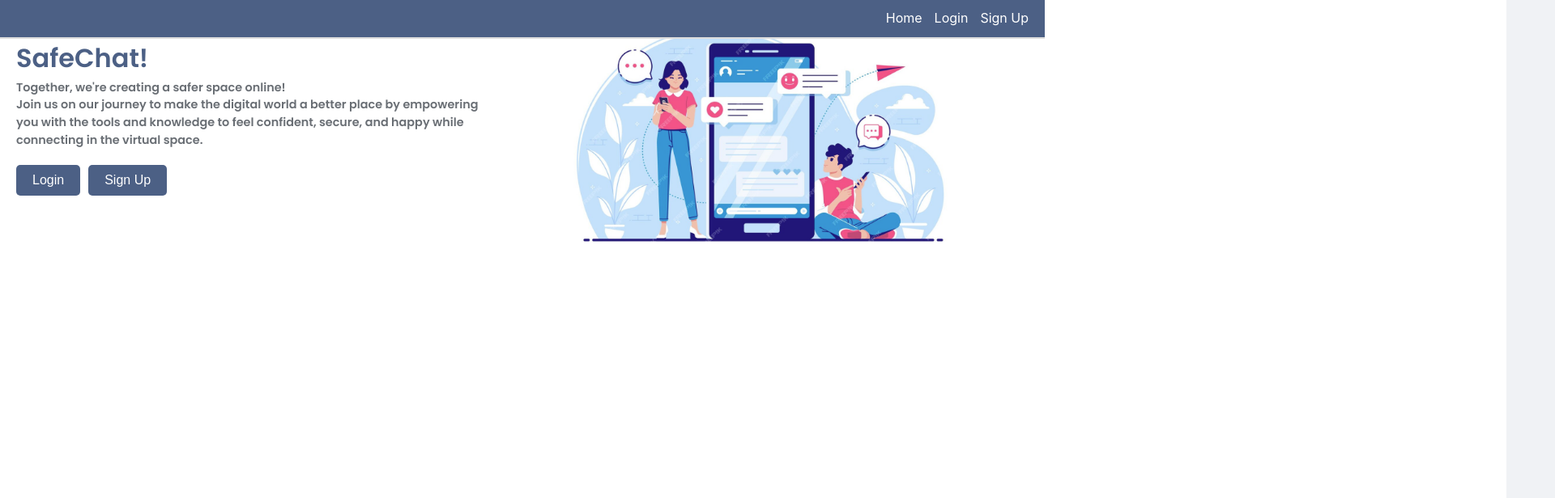
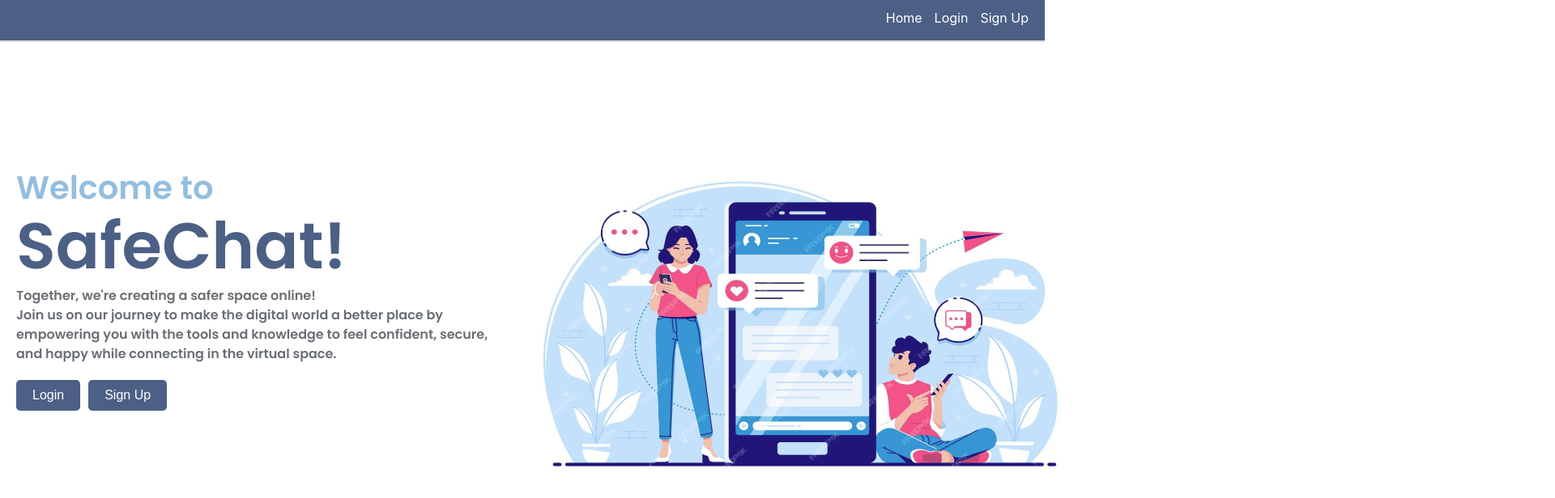
Before and after one commit to RomiPolaczek/BeSafeHackathon2025, a React (Vite) app in the folder client/: page / in a window 1280 px wide. Shown: the top 616 px of the page at 81% size, 1920 px wide, since content can reach past the window. Built offline with nearby package versions, Linux system fonts and the light colour scheme.

Commit message:
add home page

```diff
--- a/client/src/App.jsx
+++ b/client/src/App.jsx
@@ -32,7 +32,7 @@ const Header = styled.header`
   padding: 10px 5px 10px 5px;
 
   width: 100%;
-
+  height: 30px;
   position: fixed;
   margin: 0;
   color: white;
@@ -59,9 +59,16 @@ const NavLink = styled(Link)`
 `;
 
 const Main = styled.main`
-  padding: 20px;
+  padding: 50px 20px 20px;
 
 `;
+
+const Logo = styled.img`
+  width: 70px; /* הגדרת גודל התמונה */
+  height: auto;
+  margin-left: 20px; /* מרווח בין התמונה לשאר האלמנטים */
+`;
+
 
 const Footer = styled.footer`
  background-color: #4C6085;
--- a/client/src/pages/Chat/ChatPage.module.css
+++ b/client/src/pages/Chat/ChatPage.module.css
@@ -1,5 +1,5 @@
 .chatContainer {
-  margin-top: 40px;
+  margin-top: 20px;
   display: flex;
   height: calc(100vh - 60px); /* Adjust based on your header height */
   background-color: #f0f2f5;
--- a/client/src/pages/Home/HomePage.module.css
+++ b/client/src/pages/Home/HomePage.module.css
@@ -7,12 +7,14 @@
 .headline {
   font-size: 2.5em;
   margin-bottom: 20px;
-  margin-top: 200px !important;
+  /* margin-top: 600px !important; */
   color: #1f178a;
 }
 
 .mainTitle {
-  font-size: 1.4em;
+  margin-top: 150px !important;
+
+  font-size: 2.5em;
   color: #93BEDF;
   text-align: left;
   margin: 0;
@@ -20,7 +22,7 @@
 }
 
 .subTitle {
-  font-size: 2em;
+  font-size: 5em;
   color: #4C6085;
   font-weight: bold;
   text-align: left;
@@ -30,7 +32,7 @@
 }
 
 .subtitle {
-  font-size: 0.9em;
+  font-size: 1.0em;
   color: #6A6F75;
   text-align: left;
   margin-top: 10px;
@@ -65,13 +67,13 @@
   display: flex;
   justify-content: center;
   align-items: center;
-  margin-top: -220px;
-  margin-right: -600px;
+  margin-top: -300px;
+  margin-right: -700px;
 }
 
 .imageContainer img {
-  width: 500px;  /* קביעת גודל התמונה */
-  height: 300px;
+  width: 700px;  /* קביעת גודל התמונה */
+  height: 400px;
   border-radius: 10px;  /* פינות מעוגלות לתמונה */
 }
 
--- a/client/src/pages/Login/LoginPage.module.css
+++ b/client/src/pages/Login/LoginPage.module.css
@@ -10,7 +10,7 @@
 
 .title {
   font-size: 2rem;
-  color: #ea3c7c;
+  color: #93BEDF; /* Updated color */
   margin-bottom: 20px;
 }
 
@@ -44,14 +44,14 @@
 
 .input:focus {
   outline: none;
-  border-color: #a4136c;
+  border-color: #4C6085; /* Updated color */
   box-shadow: 0 0 0 2px rgba(38, 19, 164, 0.2);
 }
 
 .button {
   width: 100%;
   padding: 10px;
-  background-color: #b33fa1;
+  background-color: #93BEDF; /* Updated color */
   color: #ffffff;
   border: none;
   border-radius: 4px;
@@ -61,7 +61,7 @@
 }
 
 .button:hover {
-  background-color: #e41b7f;
+  background-color: #4C6085; /* Updated color */
 }
 
 .button:disabled {
@@ -81,7 +81,7 @@
 }
 
 .link {
-  color: #a41380;
+  color: #4C6085; /* Updated color */
   text-decoration: none;
   font-weight: bold;
 }
```
Also changed, not shown: 2 other files (tests, documents, lock files or other folders).
